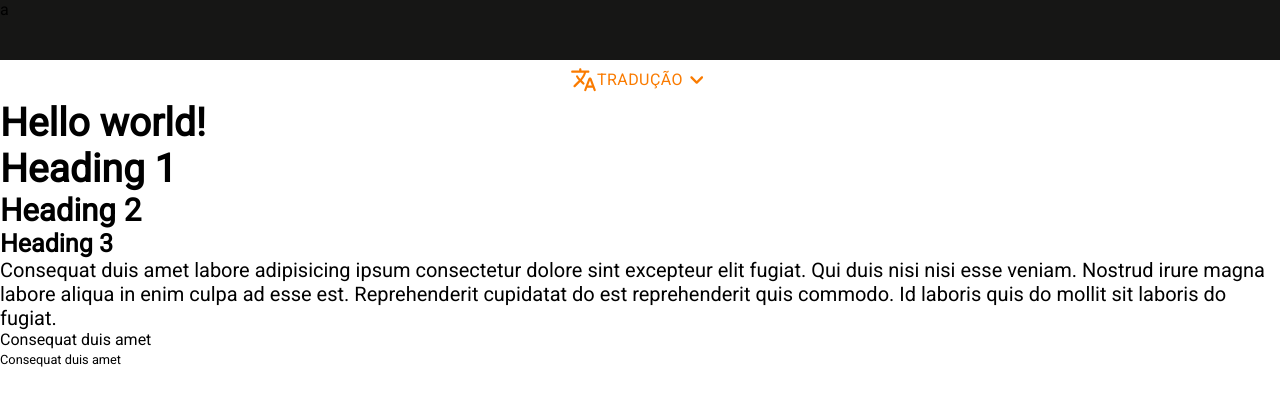
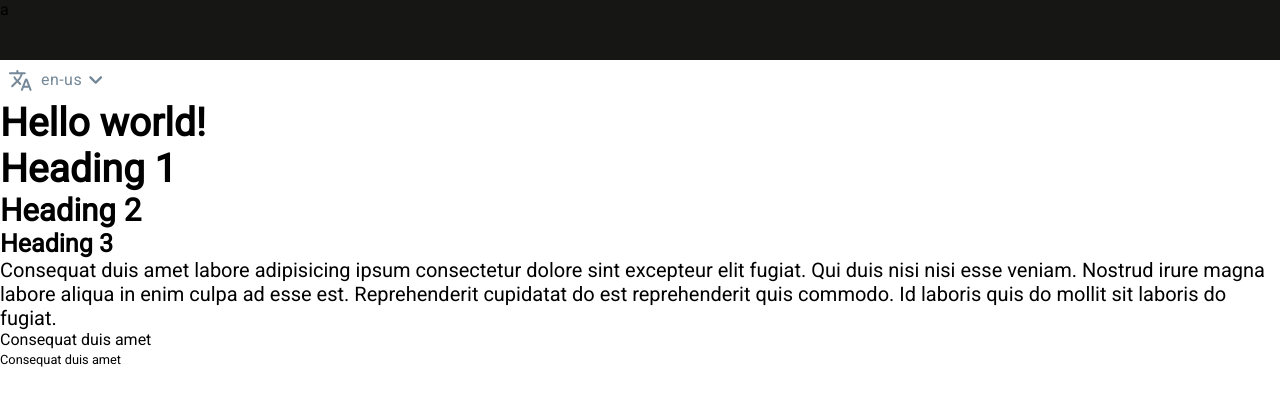
Before and after one commit to geodatin/ora-redes-front, a React (Create React App) app: page / in a window 1280 px wide. Shown: the top 406 px of the page. Built offline with nearby package versions, Linux system fonts and the light colour scheme.

Commit message:
Update translation button

```diff
--- a/src/components/TranslationMenu/index.jsx
+++ b/src/components/TranslationMenu/index.jsx
@@ -1,24 +1,31 @@
-/* eslint-disable no-unused-vars */
 import KeyboardArrowDownRoundedIcon from '@mui/icons-material/KeyboardArrowDownRounded';
 import TranslateRoundedIcon from '@mui/icons-material/TranslateRounded';
 import { Button, Menu, MenuItem } from '@mui/material';
 import i18next from 'i18next';
 import React from 'react';
+import { useTranslation } from 'react-i18next';
+import { useTheme } from 'react-jss';
 
 import Typography from '../Typography';
 import useStyles from './styles';
 
+/**
+ * This component renders a TranslationMenu
+ * @returns Translation Menu
+ */
 export default function TranslationMenu() {
   const classes = useStyles();
+  const theme = useTheme();
   const [anchorEl, setAnchorEl] = React.useState(null);
   const open = Boolean(anchorEl);
+  const { t } = useTranslation();
+
   const handleClick = (event) => {
     setAnchorEl(event.currentTarget);
   };
   const handleClose = () => {
     setAnchorEl(null);
   };
-
   const handleTranslation = (language) => {
     i18next.changeLanguage(language);
     handleClose();
@@ -31,8 +38,10 @@ export default function TranslationMenu() {
         className={classes.button}
         onClick={handleClick}
       >
-        <TranslateRoundedIcon />
-        <Typography variant="body">Tradução</Typography>
+        <TranslateRoundedIcon style={{ marginRight: 8, fontSize: 25 }} />
+        <Typography variant="body">
+          {t(i18next.language.toLowerCase())}
+        </Typography>
         <KeyboardArrowDownRoundedIcon />
       </Button>
       <Menu
@@ -41,12 +50,21 @@ export default function TranslationMenu() {
         open={open}
         onClose={handleClose}
         MenuListProps={{
-          'aria-labelledby': 'basic-button',
+          style: { color: theme.secondary.light },
         }}
+        /* PaperProps={{
+          style: {},
+        }} */
       >
-        <MenuItem onClick={() => handleTranslation('pt')}>Português</MenuItem>
-        <MenuItem onClick={() => handleTranslation('en')}>English</MenuItem>
-        <MenuItem onClick={() => handleTranslation('es')}>Español</MenuItem>
+        <MenuItem onClick={() => handleTranslation('pt')}>
+          <Typography variant="body">{t('pt')}</Typography>
+        </MenuItem>
+        <MenuItem onClick={() => handleTranslation('en')}>
+          <Typography variant="body">{t('en')}</Typography>
+        </MenuItem>
+        <MenuItem onClick={() => handleTranslation('es')}>
+          <Typography variant="body">{t('es')}</Typography>
+        </MenuItem>
       </Menu>
     </div>
   );
--- a/src/components/TranslationMenu/styles.jsx
+++ b/src/components/TranslationMenu/styles.jsx
@@ -1,13 +1,21 @@
 import { createUseStyles } from 'react-jss';
 
-const useStyles = createUseStyles(() => ({
-  wrapper: {
-    display: 'flex',
-    flexFlow: 'row nowrap',
-    justifyContent: 'center',
-    alignItems: 'center',
+const useStyles = createUseStyles((theme) => ({
+  wrapper: {},
+  button: {
+    '&.MuiButtonBase-root': {
+      position: 'relative',
+      alignItems: 'center',
+      justifyContent: 'center',
+      display: 'flex',
+      textTransform: 'none',
+      color: theme.secondary.light,
+
+      '&:hover': {
+        backgroundColor: 'transparent',
+      },
+    },
   },
-  button: {},
 }));
 
 export default useStyles;
--- a/src/components/Typography/index.jsx
+++ b/src/components/Typography/index.jsx
@@ -4,6 +4,10 @@ import React from 'react';
 
 import useStyles from './styles';
 
+/**
+ * This component renders a custom Typography for application
+ * @returns Application's Typography
+ */
 export default function Typography({ children, variant, style, className }) {
   Typography.propTypes = {
     children: PropTypes.node,
--- a/src/i18n/translations/en.json
+++ b/src/i18n/translations/en.json
@@ -1 +1,6 @@
-{ "helloWorld": "Hello world!" }
+{
+  "helloWorld": "Hello world!",
+  "pt": "Portuguese",
+  "es": "Spanish",
+  "en": "English"
+}
--- a/src/i18n/translations/es.json
+++ b/src/i18n/translations/es.json
@@ -1 +1,6 @@
-{ "helloWorld": "Hola mundo!" }
+{
+  "helloWorld": "Hola mundo!",
+  "pt": "Portugués",
+  "es": "Español",
+  "en": "Inglés"
+}
--- a/src/i18n/translations/pt.json
+++ b/src/i18n/translations/pt.json
@@ -1 +1,6 @@
-{ "helloWorld": "Olá mundo!" }
+{
+  "helloWorld": "Olá mundo!",
+  "pt": "Português",
+  "es": "Espanhol",
+  "en": "Inglês"
+}
```
